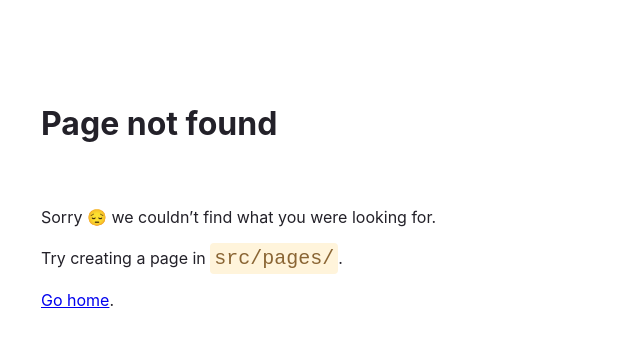
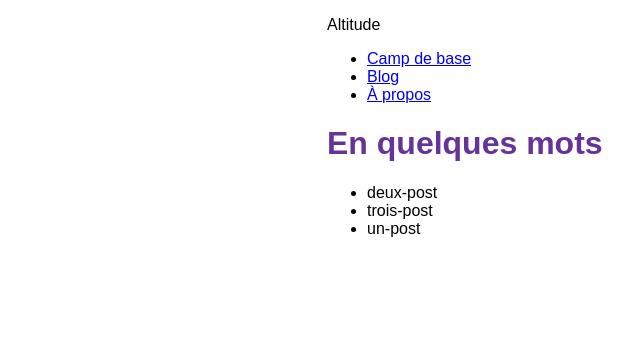
Before and after one commit to marcyves/marcyves.github.io, a Gatsby site: page /blog in a window 1280 px wide. Before the commit this address had no page. Shown: the whole page, without its empty margins (63-703 px from the left). Built offline with nearby package versions, Linux system fonts and the light colour scheme; Gatsby itself is replaced by a stand-in of ours.

Commit message:
arrivée du blog

```diff
--- a/gatsby-config.js
+++ b/gatsby-config.js
@@ -7,6 +7,14 @@
     "gatsby-plugin-gatsby-cloud",
     "gatsby-plugin-image",
     "gatsby-plugin-sharp",
+    {
+      resolve: "gatsby-source-filesystem",
+      options: {
+        name: `blog`,
+        path: `./blog/`,
+      },
+      __key: "blog",
+    },
     {
       resolve: "gatsby-plugin-manifest",
       options: {
--- a/src/components/layout.js
+++ b/src/components/layout.js
@@ -1,17 +1,29 @@
 import * as React from 'react'
-import { Link } from 'gatsby'
+import { Link, useStaticQuery, graphql } from 'gatsby'
 import {
     container,
     heading,
     navLinks,
     navLinkItem,
-    navLinkText
+    navLinkText,
+    siteTitle,
   } from './layout.module.css'
 
 const Layout = ({ pageTitle, children }) => {
+  const data = useStaticQuery(graphql`
+    query {
+      site {
+        siteMetadata {
+          title
+        }
+      }
+    }
+  `)
+
   return (
     <main className={container}>
-      <title>{pageTitle}</title>
+      <title>{pageTitle} | {data.site.siteMetadata.title}</title>
+      <p className={siteTitle}>{data.site.siteMetadata.title}</p>
       <nav>
       <ul className={navLinks}>
           <li className={navLinkItem}>
@@ -20,7 +32,11 @@
             </Link>
           </li>
           <li className={navLinkItem}>
-            <Link to="/APropos" className={navLinkText}>À propos</Link></li>
+            <Link to="/blog" className={navLinkText}>Blog</Link>
+          </li>
+          <li className={navLinkItem}>
+            <Link to="/APropos" className={navLinkText}>À propos</Link>
+          </li>
         </ul>
       </nav>
       <h1 className={heading}>{pageTitle}</h1>
--- a/src/components/layout.module.css
+++ b/src/components/layout.module.css
@@ -18,3 +18,9 @@
   .nav-link-text {
     color: black;
   }
+
+  .site-title {
+    font-size: 3rem;
+    color: gray;
+    font-weight: 700;
+  }
--- /dev/null
+++ b/src/pages/blog.js
@@ -0,0 +1,31 @@
+import * as React from 'react'
+import Layout from '../components/layout'
+import { graphql } from 'gatsby'
+
+const BlogPage = ({ data }) => {
+    return (
+      <Layout pageTitle="En quelques mots">
+        <ul>
+        {
+          data.allFile.nodes.map(node => (
+            <li key={node.name}>
+              {node.name}
+            </li>
+          ))
+        }
+        </ul>
+      </Layout>
+    )
+  }
+
+export const query = graphql`
+query{
+  allFile(filter: {extension: {eq: "mdx"}}) {
+    nodes {
+      name
+      extension
+    }
+  }
+}`
+
+export default BlogPage
```
Also changed, not shown: blog/deux-post.mdx (added), blog/trois-post.mdx (added), blog/un-post.mdx (added).
